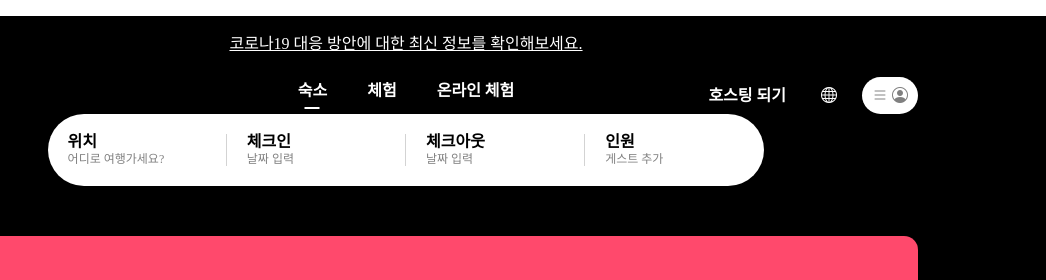
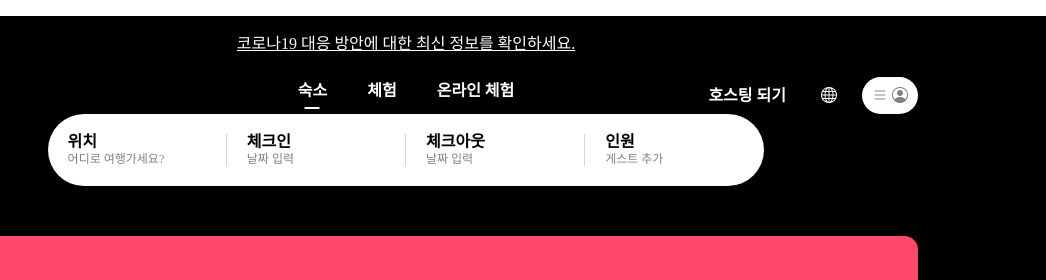
Before and after one commit to Daily-manjoo/Airbnb-markup, a plain HTML site: page index.html in a window 1280 px wide. Shown: the top 280 px of the page, 234-1280 px from the left. Drawn offline with nearby package versions, Linux system fonts and the light colour scheme.

Commit message:
0323 commit

```diff
--- a/index.html
+++ b/index.html
@@ -16,7 +16,7 @@
         <div class="black-bg"></div>
         <header>
             <a href="#" style="color: white" font-weight: bold;>
-                코로나19 대응 방안에 대한 최신 정보를 확인해보세요.
+                코로나19 대응 방안에 대한 최신 정보를 확인하세요.
             </a>
             <div class="gnb mt-sm">
                 <div class="logo">
```
